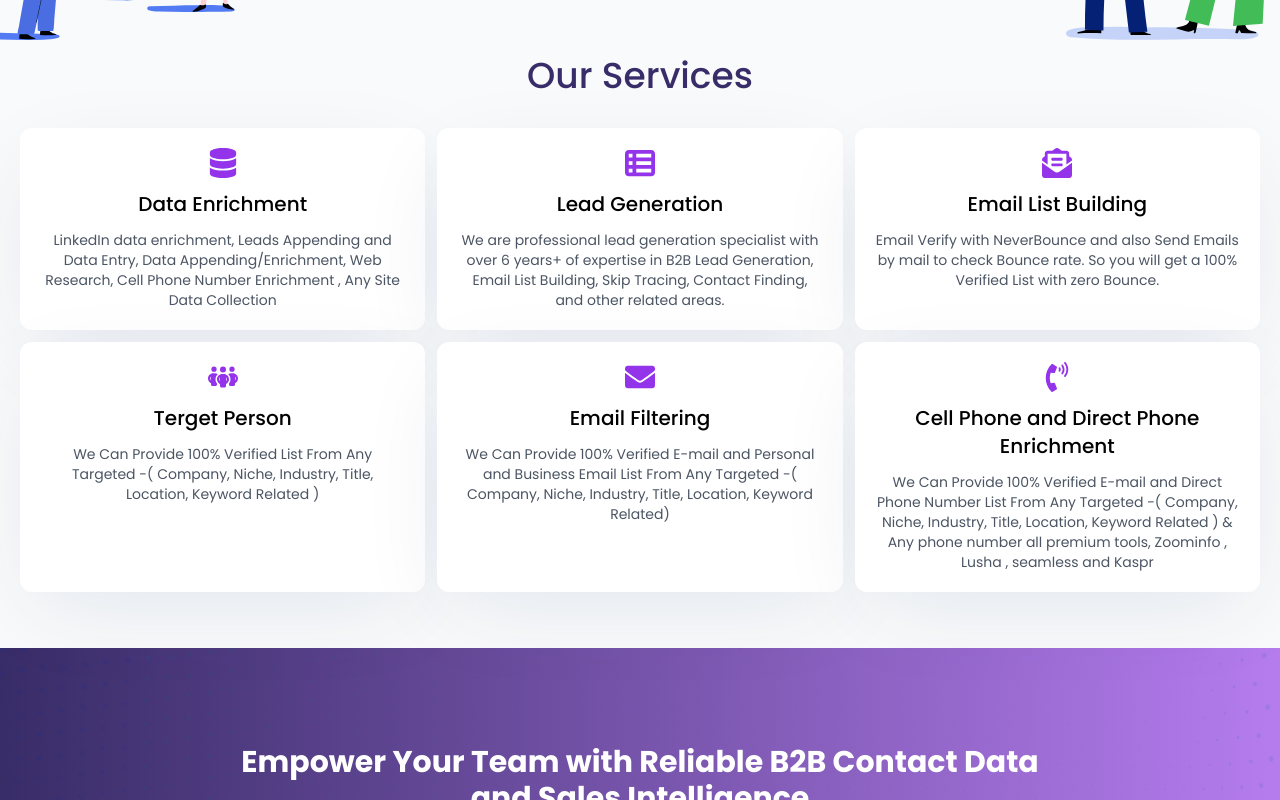
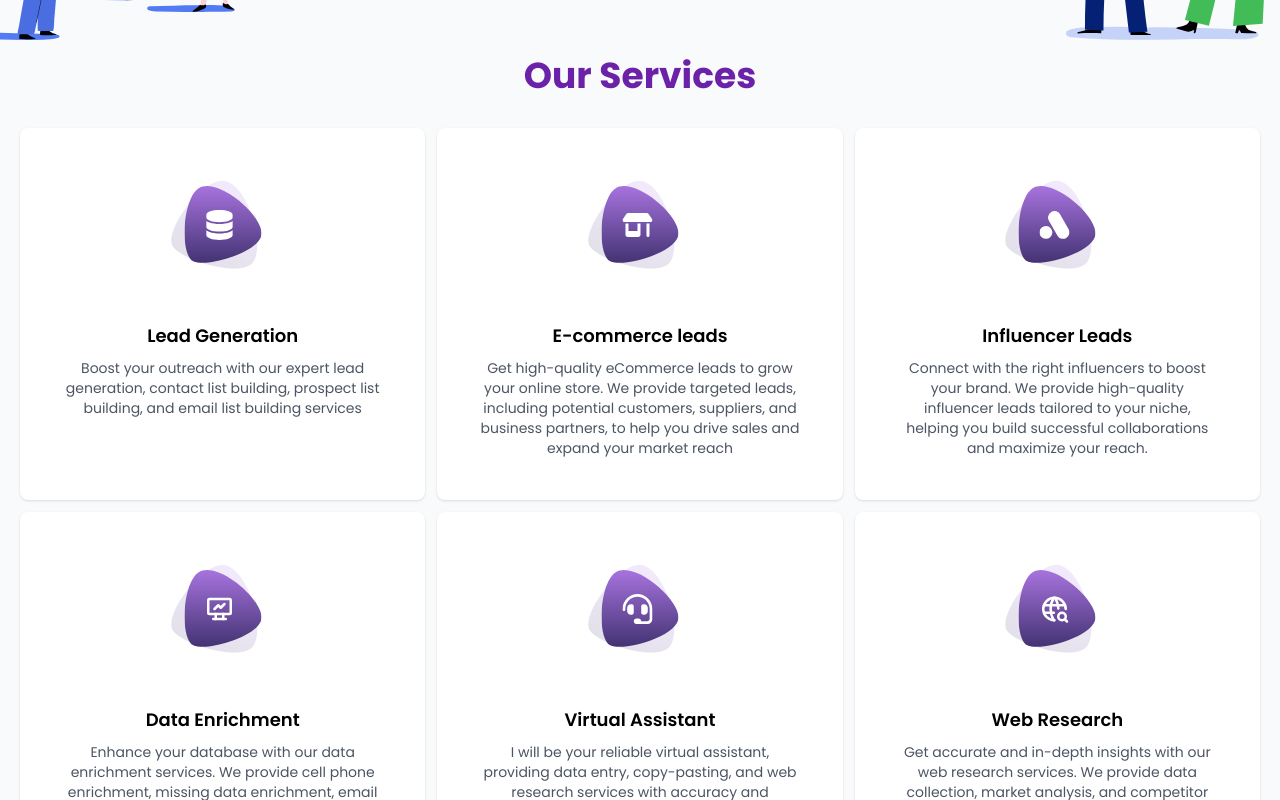
Before and after one commit to MdShobujDev/b2b-LeadBuzz, a Next.js app: page / in a window 1280 px wide. Shown: the part 820-1620 px from the top of the page. Built offline with nearby package versions, Linux system fonts and the light colour scheme; what @ant-design/nextjs-registry would draw is missing.

Commit message:
update review card and services section

```diff
--- a/src/components/HomePage/ClientReviews.tsx
+++ b/src/components/HomePage/ClientReviews.tsx
@@ -1,4 +1,5 @@
 "use client";
+import Elon from "@/../public/elon.jpg";
 import star from "@/../public/star.png";
 import Image from "next/image";
 const clients = [
@@ -63,7 +64,7 @@ function Reviews() {
         {clients.map((i) => (
           <div
             key={i.id}
-            className="group border p-7 flex flex-col gap-3 relative"
+            className="group shadow bg-white border-2 border-transparent hover:border-purple-700 p-6 md:p-10 rounded-lg transition duration-300 ease-linear hover:shadow-xl hover:-translate-y-1"
           >
             <svg
               data-v-922fb0dd=""
@@ -86,7 +87,15 @@ function Reviews() {
               ></path>
             </svg>
             <div className=" flex gap-3 sm:gap-5">
-              <div className=" w-12 h-12 border bg-gray-300 rounded-full overflow-hidden"></div>
+              <div className=" w-12 h-12  bg-gray-300 rounded-full overflow-hidden flex items-center justify-center ring-2 ring-purple-700">
+                <Image
+                  src={Elon}
+                  alt=""
+                  className=" object-cover w-12 h-12"
+                  width={200}
+                  height={200}
+                />
+              </div>
               <div>
                 <h2 className=" text-base sm:text-xl font-medium">{i.name}</h2>
                 <div className=" flex">
@@ -98,7 +107,7 @@ function Reviews() {
                 </div>
               </div>
             </div>
-            <p className=" text-xs sm:text-sm">{i.review}</p>
+            <p className=" text-xs sm:text-sm mt-3">{i.review}</p>
           </div>
         ))}
       </div>
--- a/src/components/HomePage/Services.tsx
+++ b/src/components/HomePage/Services.tsx
@@ -1,71 +1,163 @@
-import Link from "next/link";
-import {
-  FaDatabase,
-  FaEnvelope,
-  FaEnvelopeOpenText,
-  FaPhoneVolume,
-} from "react-icons/fa";
-import { FaPeopleGroup, FaTableList } from "react-icons/fa6";
+import { FaHeadset } from "react-icons/fa";
+import { FaDatabase, FaShop } from "react-icons/fa6";
+import { SiAnalogue } from "react-icons/si";
+import { TbDeviceAnalytics, TbWorldSearch } from "react-icons/tb";
 
 function Services() {
   const servicesItems = [
     {
       id: 1,
-      title: "Data Enrichment",
+      title: "Lead Generation",
       icon: <FaDatabase />,
-      desc: "LinkedIn data enrichment, Leads Appending and Data Entry, Data Appending/Enrichment, Web Research, Cell Phone Number Enrichment , Any Site Data Collection",
+      desc: "Boost your outreach with our expert lead generation, contact list building, prospect list building, and email list building services",
     },
     {
       id: 2,
-      title: "Lead Generation",
-      icon: <FaTableList />,
-      desc: "We are professional lead generation specialist with over 6 years+ of expertise in B2B Lead Generation, Email List Building, Skip Tracing, Contact Finding, and other related areas.",
+      title: "E-commerce leads",
+      icon: <FaShop />,
+      desc: "Get high-quality eCommerce leads to grow your online store. We provide targeted leads, including potential customers, suppliers, and business partners, to help you drive sales and expand your market reach",
     },
     {
       id: 3,
-      title: "Email List Building",
-      icon: <FaEnvelopeOpenText />,
-      desc: "Email Verify with NeverBounce and also Send Emails by mail to check Bounce rate. So you will get a 100% Verified List with zero Bounce.",
+      title: "Influencer Leads",
+      icon: <SiAnalogue />,
+      desc: "Connect with the right influencers to boost your brand. We provide high-quality influencer leads tailored to your niche, helping you build successful collaborations and maximize your reach.",
     },
     {
       id: 4,
-      title: "Terget Person",
-      icon: <FaPeopleGroup />,
-      desc: "We Can Provide 100% Verified List From Any Targeted -( Company, Niche, Industry, Title, Location, Keyword Related )",
+      title: "Data Enrichment",
+      icon: <TbDeviceAnalytics />,
+      desc: "Enhance your database with our data enrichment services. We provide cell phone enrichment, missing data enrichment, email finding, and direct phone number sourcing to ensure accurate and complete contact information.",
     },
     {
       id: 5,
-      title: "Email Filtering",
-      icon: <FaEnvelope />,
-      desc: "We Can Provide 100% Verified E-mail and Personal and Business Email List From Any Targeted -( Company, Niche, Industry, Title, Location, Keyword Related)",
+      title: "Virtual Assistant",
+      icon: <FaHeadset />,
+      desc: "I will be your reliable virtual assistant, providing data entry, copy-pasting, and web research services with accuracy and efficiency to support your business needs.",
     },
     {
       id: 6,
-      title: "Cell Phone and Direct Phone Enrichment",
-      icon: <FaPhoneVolume />,
-      desc: "We Can Provide 100% Verified E-mail and Direct Phone Number List From Any Targeted -( Company, Niche, Industry, Title, Location, Keyword Related ) & Any phone number all premium tools, Zoominfo , Lusha , seamless and Kaspr",
+      title: "Web Research",
+      icon: <TbWorldSearch />,
+      desc: "Get accurate and in-depth insights with our web research services. We provide data collection, market analysis, and competitor research to help you make informed business decisions.",
     },
   ];
   return (
     <section id="services" className="bg-gray-50">
       <div className="max-w-7xl mx-auto px-5 pb-14 pt-24 ">
-        <h1 className="text-4xl text-center font-medium mb-8 text-[#392d69]">
+        <h1 className="text-4xl text-center font-bold mb-8 text-purple-800">
           Our Services
         </h1>
+
         <div className="grid min-[900px]:grid-cols-3 min-[550px]:grid-cols-2 grid-cols-1 gap-3">
           {servicesItems.map((item) => (
-            <Link
-              href="/services"
+            <div
               key={item.id}
-              className="flex flex-col gap-3 items-center rounded-xl p-5 cursor-pointer bg-white"
-              style={{
-                boxShadow: "0 25px 90px -15px rgba(0, 48, 104, .1)",
-              }}
+              className="group shadow bg-white border-2 border-transparent hover:border-purple-700 p-6 md:p-10 rounded-lg transition duration-300 ease-linear hover:shadow-xl hover:-translate-y-1"
+              data-v-922fb0dd=""
             >
-              <div className="text-3xl text-purple-600">{item.icon}</div>
-              <h2 className="text-xl font-medium text-center">{item.title}</h2>
-              <p className="text-gray-600 text-sm text-center">{item.desc}</p>
-            </Link>
+              <div className="relative h-32 mb-6" data-v-922fb0dd="">
+                <svg
+                  className="absolute top-0 left-1/2 -translate-x-1/2 group-hover:rotate-45 transition-transform duration-500"
+                  xmlns="http://www.w3.org/2000/svg"
+                  xmlnsXlink="http://www.w3.org/1999/xlink"
+                  width="119.036"
+                  height="118.984"
+                  viewBox="0 0 119.036 118.984"
+                  data-v-922fb0dd=""
+                >
+                  <defs data-v-922fb0dd="">
+                    <linearGradient
+                      id="linear-gradient"
+                      x1="0.5"
+                      x2="0.5"
+                      y2="1"
+                      gradientUnits="objectBoundingBox"
+                      data-v-922fb0dd=""
+                    >
+                      <stop
+                        offset="0"
+                        stop-color="#A773DE"
+                        data-v-922fb0dd=""
+                      ></stop>
+                      <stop
+                        offset="1"
+                        stop-color="#433373"
+                        data-v-922fb0dd=""
+                      ></stop>
+                    </linearGradient>
+                  </defs>
+                  <path
+                    id="Path_8"
+                    data-name="Path 8"
+                    d="M20.207.537c22.975-5.465,65.915,32.12,65.915,52.53s-59.3,38.087-75.84,31.462S-2.768,6,20.207.537Z"
+                    transform="matrix(0.839, 0.545, -0.545, 0.839, 46.808, 0)"
+                    opacity="0.15"
+                    fill="url(#linear-gradient)"
+                    data-v-922fb0dd=""
+                  ></path>
+                </svg>
+                <div
+                  className="absolute top-4 left-1/2 -translate-x-1/2 z-10"
+                  data-v-922fb0dd=""
+                >
+                  <svg
+                    className="relative"
+                    xmlns="http://www.w3.org/2000/svg"
+                    xmlnsXlink="http://www.w3.org/1999/xlink"
+                    width="77.034"
+                    height="76.874"
+                    viewBox="0 0 77.034 76.874"
+                    data-v-922fb0dd=""
+                  >
+                    <defs data-v-922fb0dd="">
+                      <linearGradient
+                        id="linear-gradient"
+                        x1="0.5"
+                        x2="0.5"
+                        y2="1"
+                        gradientUnits="objectBoundingBox"
+                        data-v-922fb0dd=""
+                      >
+                        <stop
+                          offset="0"
+                          stop-color="#fe8464"
+                          data-v-922fb0dd=""
+                        ></stop>
+                        <stop
+                          offset="1"
+                          stop-color="#fe6e9a"
+                          data-v-922fb0dd=""
+                        ></stop>
+                      </linearGradient>
+                    </defs>
+                    <path
+                      id="Path_7"
+                      data-name="Path 7"
+                      d="M44.629,1896.9c20.551-4.888,58.959,28.731,58.959,46.987s-53.043,34.067-67.837,28.142S24.078,1901.789,44.629,1896.9Z"
+                      transform="translate(-26.554 -1896.421)"
+                      fill="url(#linear-gradient)"
+                      data-v-922fb0dd=""
+                    ></path>
+                  </svg>
+                  <div className="absolute top-1/2 left-[45%] -translate-x-1/2 -translate-y-1/2 w-7 h-7 text-white fill-current text-3xl">
+                    {item.icon}
+                  </div>
+                </div>
+              </div>
+              <h3
+                className="text-lg font-semibold text-center"
+                data-v-922fb0dd=""
+              >
+                {item.title}
+              </h3>
+              <p
+                className="text-sm text-center text-gray-600 mt-2"
+                data-v-922fb0dd=""
+              >
+                {item.desc}
+              </p>
+            </div>
           ))}
         </div>
       </div>
```
Also changed, not shown: public/elon.jpg (added).
